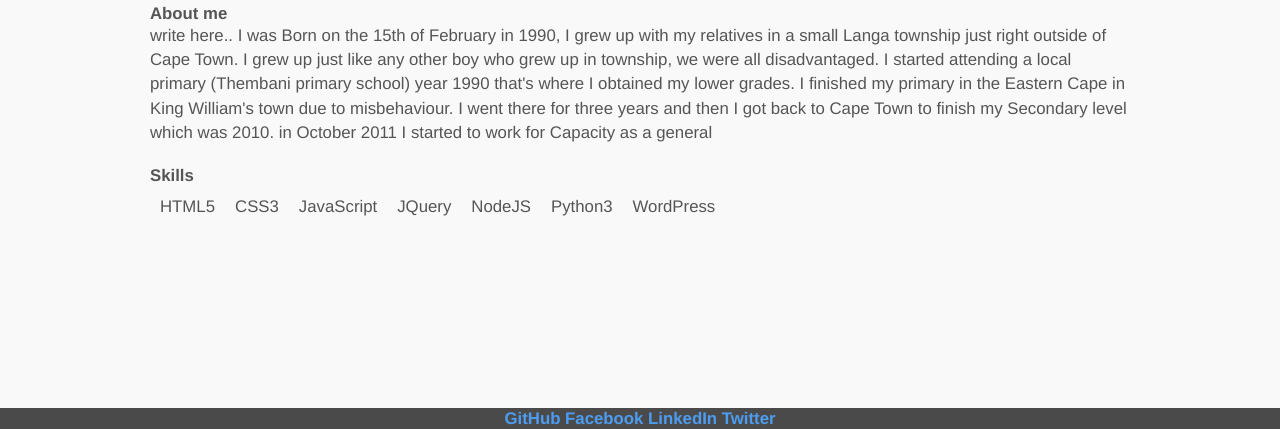
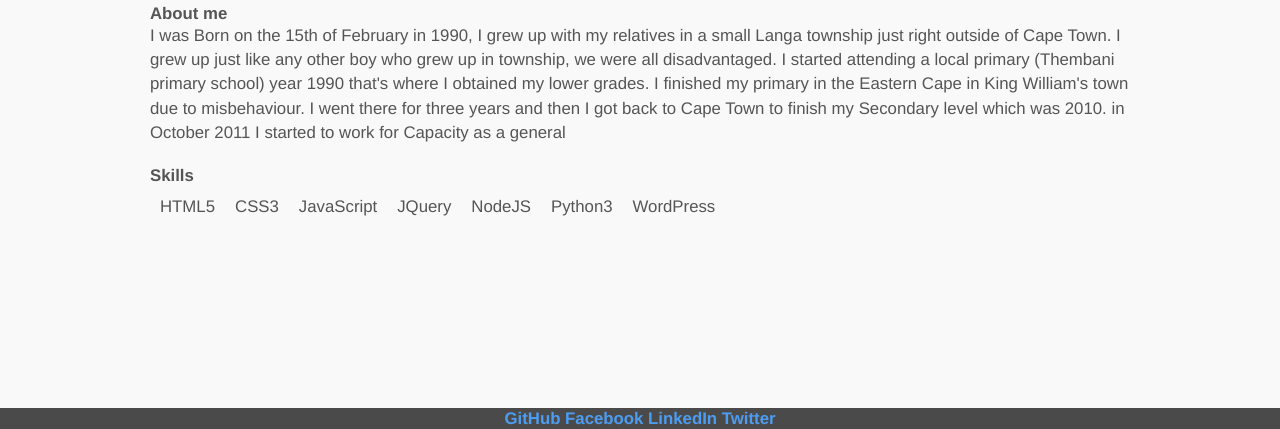
Before and after one commit to LiloBar/Lilobar.github.io, a plain HTML site: page index.html in a window 1280 px wide. Shown: the part 371-800 px from the top of the page. Drawn offline with Linux system fonts and the light colour scheme.

Commit message:
i removed some some unecesary texts

```diff
--- a/index.html
+++ b/index.html
@@ -55,7 +55,7 @@
         </div>
         <div class="columnTwo">
           <h3>About me</h3>
-          <p>write here.. I was Born on the 15th of February in 1990, I grew up with my relatives in a small Langa township just right outside of Cape Town. I grew up just like any other boy who grew up in township, we were all disadvantaged. I started attending a local primary (Thembani primary school) year 1990 that's where I obtained my lower grades. I finished my primary in the Eastern Cape in King William's town due to misbehaviour. I went there for three years and then I got back to Cape Town to finish my Secondary level which was 2010. in October 2011 I started to work for Capacity as a general
+          <p>I was Born on the 15th of February in 1990, I grew up with my relatives in a small Langa township just right outside of Cape Town. I grew up just like any other boy who grew up in township, we were all disadvantaged. I started attending a local primary (Thembani primary school) year 1990 that's where I obtained my lower grades. I finished my primary in the Eastern Cape in King William's town due to misbehaviour. I went there for three years and then I got back to Cape Town to finish my Secondary level which was 2010. in October 2011 I started to work for Capacity as a general
  </p>
         </div>
       </div>
```
